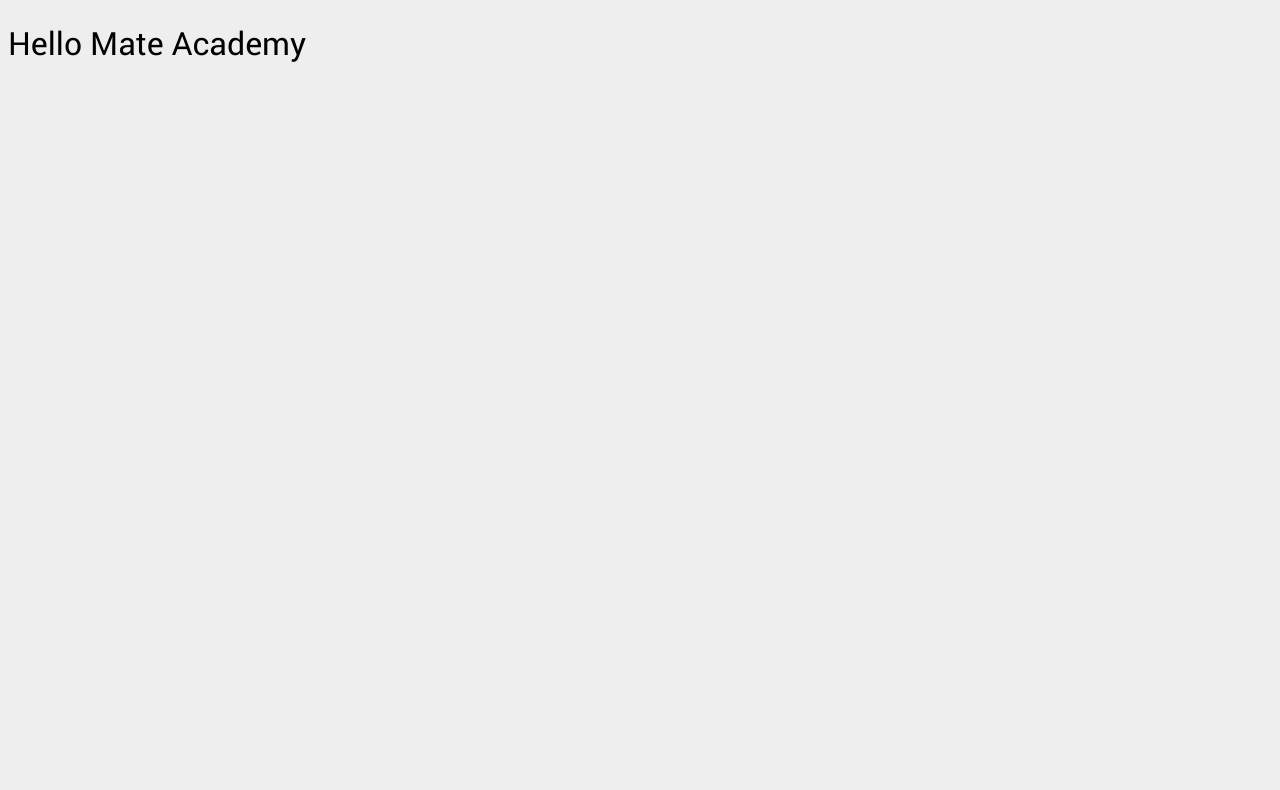
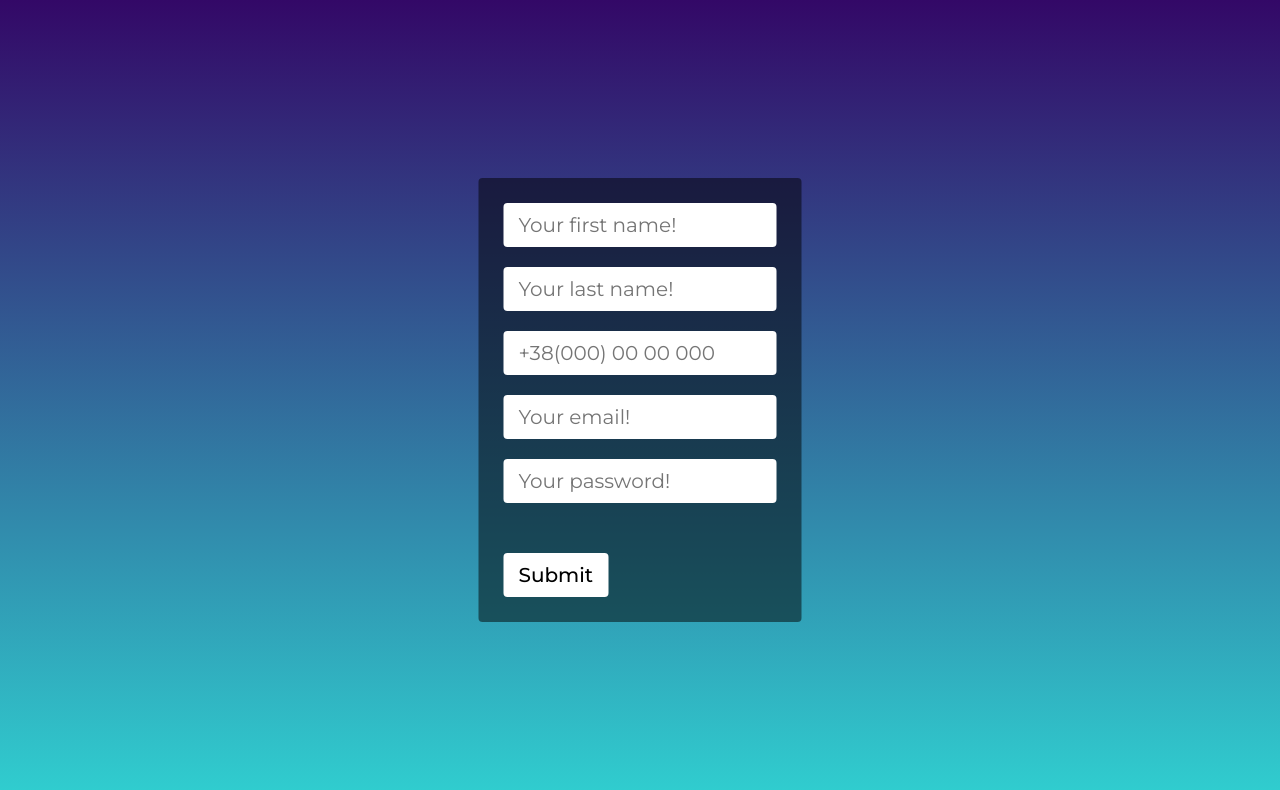
Before and after one commit to YanG-6668/task, a website built with Parcel: page src/index.html in a window 1280 px wide. Built offline with nearby package versions, Linux system fonts and the light colour scheme.

Commit message:
style-part

```diff
--- a/package.json
+++ b/package.json
@@ -21,7 +21,7 @@
     "@linthtml/linthtml": "^0.3.2",
     "@mate-academy/eslint-config": "*",
     "@mate-academy/linthtml-config": "0.0.1",
-    "@mate-academy/scripts": "^0.2.0",
+    "@mate-academy/scripts": "^0.7.12",
     "@mate-academy/stylelint-config": "0.0.9",
     "colors": "^1.3.3",
     "eslint": "^5.16.0",
--- a/src/index.html
+++ b/src/index.html
@@ -7,7 +7,15 @@
     <link rel="stylesheet" href="./styles/main.scss">
   </head>
   <body>
-    <h1>Hello Mate Academy</h1>
-    <script type="text/javascript" src="scripts/main.js"></script>
+
+    <form action="" class="form">
+      <input type="text" class="form__input" placeholder="Your first name!">
+      <input type="text" class="form__input" placeholder="Your last name!">
+      <input type="tel" class="form__input" placeholder="+38(000) 00 00 000">
+      <input type="email" class="form__input" placeholder="Your email!">
+      <input type="password" class="form__input" placeholder="Your password!">
+      <button type="submit" class="form__btn">Submit</button>
+    </form>
+
   </body>
 </html>
--- /dev/null
+++ b/src/styles/_reset.scss
@@ -0,0 +1,150 @@
+/* http://meyerweb.com/eric/tools/css/reset/
+   v2.0 | 20110126
+   License: none (public domain)
+*/
+
+*,
+*::before,
+*::after {
+  box-sizing: border-box;
+}
+
+html,
+body,
+div,
+span,
+applet,
+object,
+iframe,
+h1,
+h2,
+h3,
+h4,
+h5,
+h6,
+p,
+blockquote,
+pre,
+a,
+abbr,
+acronym,
+address,
+big,
+cite,
+code,
+del,
+dfn,
+em,
+img,
+ins,
+kbd,
+q,
+s,
+samp,
+small,
+strike,
+strong,
+sub,
+sup,
+tt,
+var,
+b,
+u,
+i,
+center,
+dl,
+dt,
+dd,
+ol,
+ul,
+li,
+fieldset,
+form,
+label,
+legend,
+table,
+caption,
+tbody,
+tfoot,
+thead,
+tr,
+th,
+td,
+article,
+aside,
+canvas,
+details,
+embed,
+figure,
+figcaption,
+footer,
+header,
+hgroup,
+menu,
+nav,
+output,
+ruby,
+section,
+summary,
+time,
+mark,
+audio,
+video {
+  margin: 0;
+  padding: 0;
+  border: 0;
+  font-size: 100%;
+  font-family: inherit;
+  vertical-align: baseline;
+}
+
+/* HTML5 display-role reset for older browsers */
+
+article,
+aside,
+details,
+figcaption,
+figure,
+footer,
+header,
+hgroup,
+menu,
+nav,
+section {
+  display: block;
+}
+
+body {
+  line-height: 1;
+}
+
+ol,
+ul {
+  list-style: none;
+}
+
+blockquote,
+q {
+  quotes: none;
+}
+
+blockquote {
+
+  &:before,
+  &:after {
+    content: "";
+  }
+}
+
+q {
+
+  &:before,
+  &:after {
+    content: "";
+  }
+}
+
+table {
+  border-collapse: collapse;
+  border-spacing: 0;
+}
--- a/src/styles/main.scss
+++ b/src/styles/main.scss
@@ -1,7 +1,76 @@
+@import "reset";
 @import "utils";
 @import "fonts";
 @import "typography";
 
+@import url("https://fonts.googleapis.com/css2?family=Montserrat:wght@400;500&display=swap");
+
 body {
-  background: $c-gray;
+  height: 100vh;
+  background-image: linear-gradient(to top, #30cfd0 0%, #330867 100%);
 }
+
+.form {
+  position: absolute;
+  top: 50%;
+  left: 50%;
+  transform: translate(-50%, -50%);
+
+  display: flex;
+  flex-direction: column;
+
+  background-color: rgba(#000, 0.5);
+  border-radius: 4px;
+  padding: 25px;
+
+  &__input {
+    font-family: "Montserrat", sans-serif;
+    font-size: 20px;
+    font-weight: 500;
+
+    padding: 10px 15px;
+    border: none;
+    border-radius: 4px;
+    outline: none;
+
+    transition: box-shadow 0.5s ease;
+
+    &::placeholder {
+      font-family: inherit;
+      font-weight: 400;
+    }
+
+    &:not(:last-child) {
+      margin-bottom: 20px;
+    }
+
+    &:hover {
+      box-shadow: 2px 4px 8px 0 rgba(255, 255, 255, 0.3);
+    }
+
+    &:focus {
+      box-shadow: 2px 4px 8px 0 rgba(255, 255, 255, 0.3);
+    }
+  }
+
+  &__btn {
+    align-self: flex-start;
+    font-family: "Montserrat", sans-serif;
+    font-weight: 500;
+    font-size: 20px;
+
+    background-color: #fff;
+    border: none;
+    border-radius: 4px;
+    padding: 10px 15px;
+    margin-top: 30px;
+    cursor: pointer;
+
+    transition: background-color 0.5s ease, color 0.5s ease;
+
+    &:hover {
+      background-color: #2e5893;
+      color: #fff;
+    }
+  }
+}
```
Also changed, not shown: .github/workflows/test.yml, .linthtmlrc.json, 1 other file.
